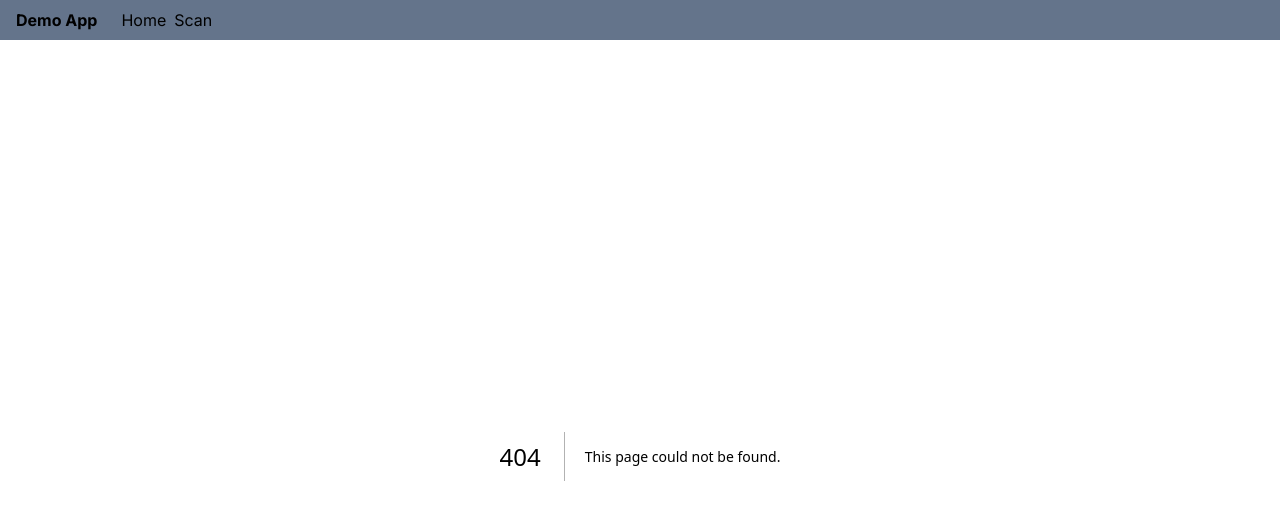
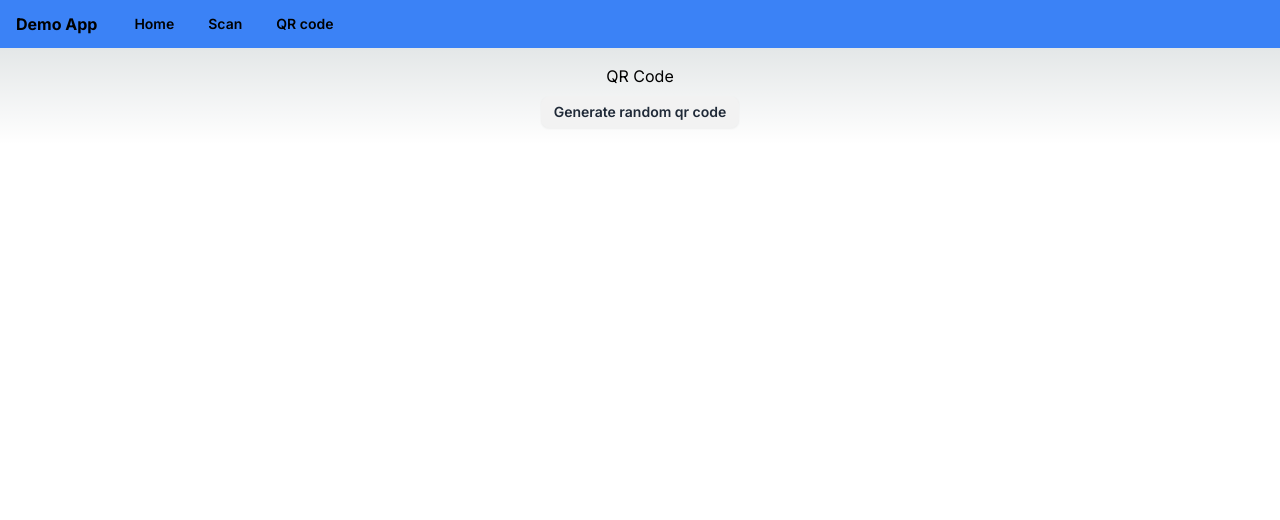
Before and after one commit to GlojeTempleIT/demo-app, a Next.js app: page /qrcode in a window 1280 px wide. Before the commit this address had no page. Shown: the top 520 px of the page. Built offline with nearby package versions, Linux system fonts and the light colour scheme.

Commit message:
feat: Add QR code page and generate random QR codes
The code changes include adding a new QR code page and functionality to generate random QR codes. This enhances the app by allowing users to generate and scan QR codes for various purposes.

```diff
--- a/app/components/Navbar.tsx
+++ b/app/components/Navbar.tsx
@@ -2,13 +2,16 @@ import Link from 'next/link';
 
 export const NavBar = () => {
   return (
-    <nav className='w-full h-10 bg-slate-500 flex px-4 py-2 gap-2'>
+    <nav className='w-full h-12 items-center bg-blue-500 flex px-4 py-2 gap-2 sticky top-0 z-50'>
       <h1 className='font-bold mr-4'>Demo App</h1>
-      <Link href="/">
+      <Link href="/" className='btn btn-sm btn-ghost hover:bg-blue-700/50'>
         Home
       </Link>
-      <Link href="/scan">
+      <Link href="/scan" className='btn btn-sm btn-ghost hover:bg-blue-700/50'>
         Scan
+      </Link>
+      <Link href="/qrcode" className='btn btn-sm btn-ghost hover:bg-blue-700/50'>
+        QR code
       </Link>
     </nav>
   );
--- /dev/null
+++ b/app/qrcode/page.tsx
@@ -0,0 +1,66 @@
+'use client';
+
+import Image from "next/image";
+import { useEffect, useState } from "react"
+
+type QrCodeData = {
+  timestamp: number;
+  email: string
+  name: string
+  gender: string
+  phone: string
+  purpose: string
+  scheduledDate: string
+  idLast4: string
+}
+
+const randomString = (length: number) => {
+  const characters = 'ABCDEFGHIJKLMNOPQRSTUVWXYZabcdefghijklmnopqrstuvwxyz0123456789';
+  const charactersLength = characters.length;
+  let result = '';
+  for (let i = 0; i < length; i++) {
+    result += characters.charAt(Math.floor(Math.random() * charactersLength));
+  }
+  return result;
+}
+
+const chooseRandom = <T extends unknown>(array: T[]): T => {
+  return array[Math.floor(Math.random() * array.length)];
+}
+
+export default function QrcodePage() {
+  const [data, setData] = useState<QrCodeData>();
+  const [url, setUrl] = useState<string | null>(null);
+
+  useEffect(() => {
+    if (!data) return;
+
+    fetch(`https://api.qrserver.com/v1/create-qr-code/?size=150x150&data=${JSON.stringify(data)}`)
+      .then(response => response.blob())
+      .then(blob => {
+        const url = URL.createObjectURL(blob);
+        setUrl(url);
+      });
+  },[data]);
+
+  const handleGenerateQrCode = () => {
+    setData({
+      timestamp: Date.now(),
+      email: `${randomString(5)}@${randomString(5)}.com`,
+      name: randomString(10),
+      gender: Math.random() > 0.5 ? 'Male' : 'Female',
+      phone: '09' + Math.random().toString().slice(2, 10),
+      purpose: chooseRandom(['洽公', '參訪', '法會', '其他']),
+      scheduledDate: new Date(Date.now() + Math.random() * 1000 * 60 * 60 * 24 * 7).toISOString(),
+      idLast4: Math.random().toString().slice(2, 6)
+    });
+  };
+
+  return (
+    <div className="flex flex-col gap-2 items-center">
+      <h1>QR Code</h1>
+      <button className="btn btn-sm" onClick={handleGenerateQrCode}>Generate random qr code</button>
+      {url && <Image src={url} alt="qrcode" width={150} height={150} className="size-32" />}
+    </div>
+  )
+}
--- a/app/scan/page.tsx
+++ b/app/scan/page.tsx
@@ -6,9 +6,9 @@ export default function ScanQrCodePage() {
   const [result, setResult] = useState<string | null>(null);
 
   return (
-    <div>
+    <div className="w-full min-h-dvh flex flex-col items-center">
       <h1>Scan QR Code</h1>
-      <div className="size-[200px]">
+      <div className="w-full aspect-square max-w-screen-md">
         <Html5QrcodePlugin
           fps={10}
           qrbox={{ width: 250, height: 250 }}
```
